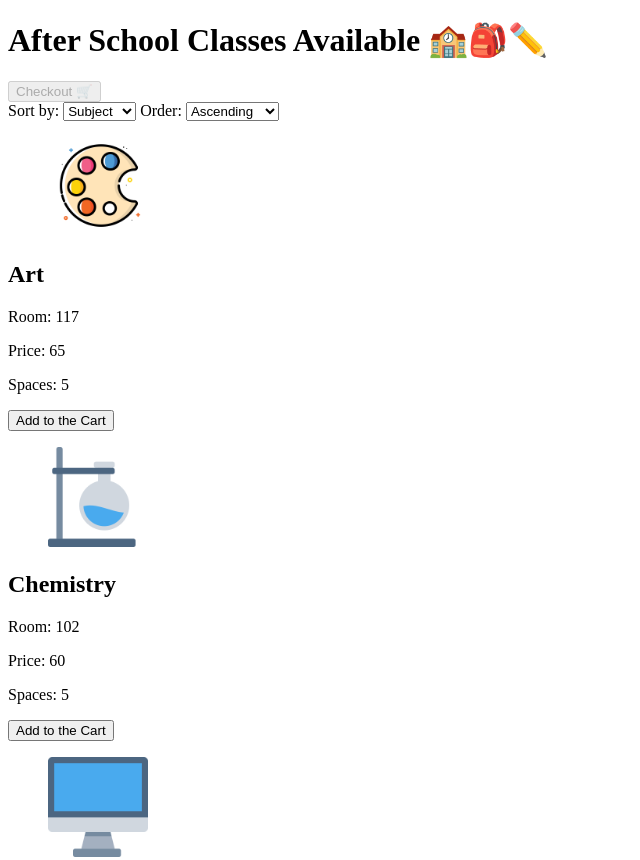
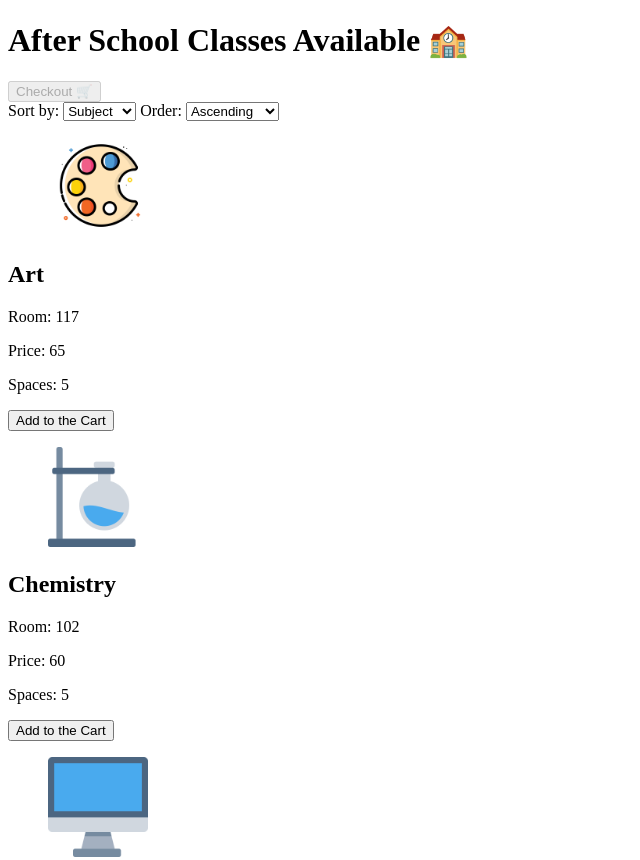
Before and after one commit to lilyrumsey/CST3144-FrontEnd, a plain HTML site: page index.html in a window 1280 px wide. Shown: the top 860 px of the page, without its empty margins (0-640 px from the left). Drawn offline with nearby package versions, Linux system fonts and the light colour scheme.

Commit message:
Change Sitename

```diff
--- a/index.html
+++ b/index.html
@@ -88,7 +88,7 @@
 let webstore = new Vue({
     el: '#app',
     data: {
-        sitename: "After School Classes Available 🏫🎒✏️",
+        sitename: "After School Classes Available 🏫",
         showLesson: true,
         lessons: [
             {
```
